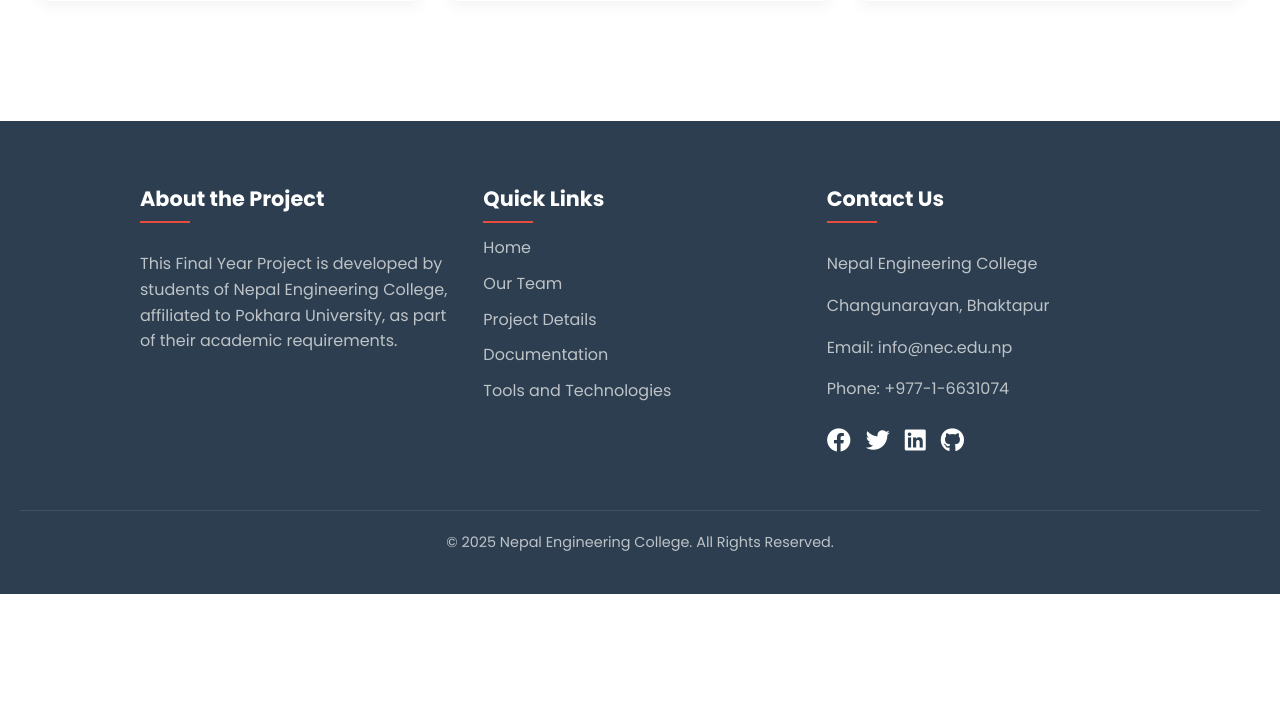
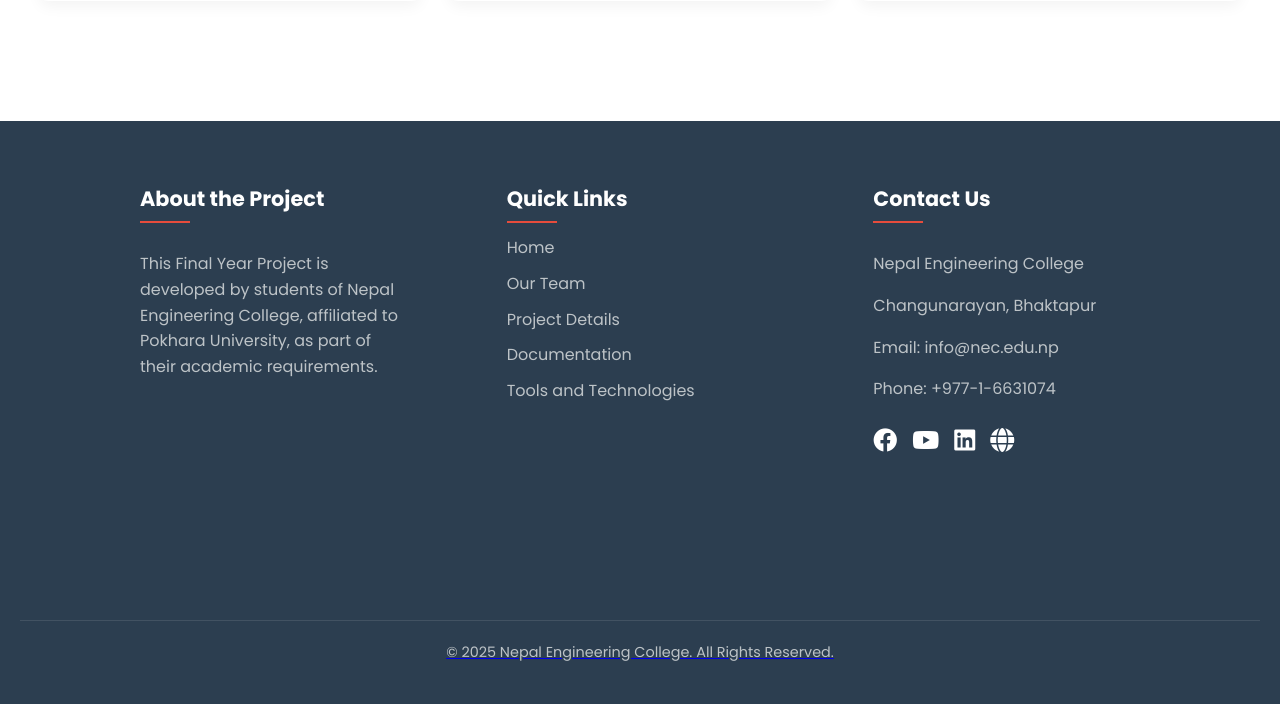
Before and after one commit to daari-git/fault_classification_in_transmission_line, a Flask app: page /homepage in a window 1280 px wide. Shown: the part 2101-2805 px from the top of the page. Before the commit the page ends 2695 px from the top, so only its background shows below. Run offline with Flask 3, Linux system fonts and the light colour scheme; parts of the project's set-up code (start-up, migrations or seed data) failed here and were passed over.

Commit message:
Update homepage.html

```diff
--- a/templates/homepage.html
+++ b/templates/homepage.html
@@ -238,7 +238,7 @@
       margin: 0 auto;
       display: grid;
       grid-template-columns: repeat(auto-fit, minmax(250px, 1fr));
-      gap: 30px;
+      gap: 100px;
       text-align: left;
     }
 
@@ -408,10 +408,11 @@
         <p>Phone: +977-1-6631074</p>
 
         <div class="social-icons">
-          <a href="#"><i class="fab fa-facebook"></i></a>
-          <a href="#"><i class="fab fa-twitter"></i></a>
-          <a href="#"><i class="fab fa-linkedin"></i></a>
-          <a href="#"><i class="fab fa-github"></i></a>
+          <a href="https://www.facebook.com/neccollege"><i class="fab fa-facebook"></i></a>
+          <a href="https://www.youtube.com/@nepalengineeringcollege"><i class="fab fa-youtube"></i></a>
+          <a href="https://www.linkedin.com/school/nepal-engineering-college/posts/?feedView=all"><i class="fab fa-linkedin"></i></a>
+          <a href="https://www.nec.edu.np" target="_blank">
+            <i class="fas fa-globe"></i>
         </div>
       </div>
     </div>
```
